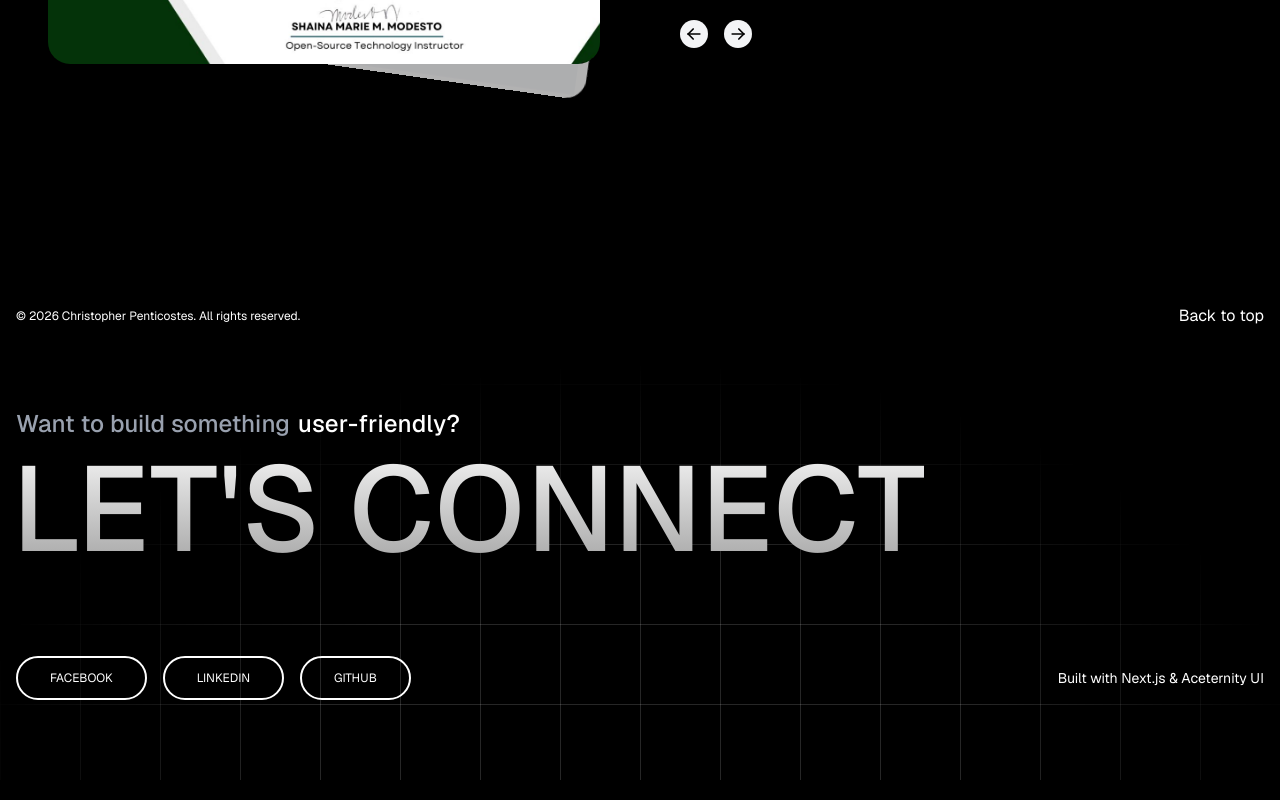
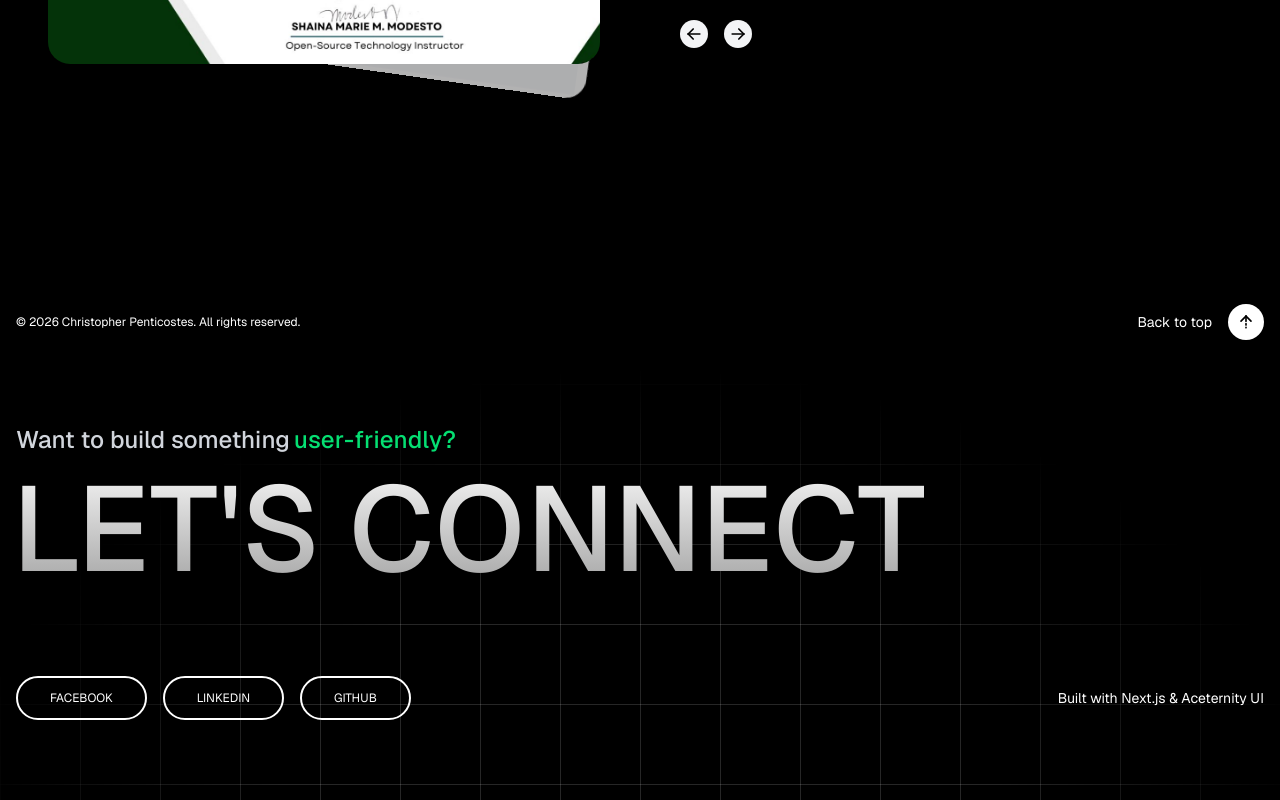
Before and after one commit to Christopher-Penticostes/Portfolio, a Next.js app: page / in a window 1280 px wide. Shown: the part 3574-4374 px from the top of the page. Built offline with nearby package versions, Linux system fonts and the light colour scheme.

Commit message:
feat(footer): add back to top function

```diff
--- a/components/shared/Footer.tsx
+++ b/components/shared/Footer.tsx
@@ -1,4 +1,7 @@
+'use client';
+
 import { FlipWords } from '@/components/ui/flip-words';
+import { IconArrowUpDashed } from '@tabler/icons-react';
 
 export function Footer() {
   const words = [
@@ -31,10 +34,18 @@ export function Footer() {
           <p className="text-xs">
             © 2026 Christopher Penticostes. All rights reserved.
           </p>
-          <div className="max-lg:hidden">Back to top</div>
+          <div
+            className="max-md:hidden flex items-center gap-4 hover:-translate-y-1 transition duration-400 cursor-pointer"
+            onClick={() => window.scrollTo({ top: 0, behavior: 'smooth' })}
+          >
+            <p className="text-sm">Back to top</p>
+            <button className="cursor-pointer p-2 text-black uppercase bg-white rounded-full transform  max-md:px-4 max-md:py-3">
+              <IconArrowUpDashed size={20} />
+            </button>
+          </div>
         </div>
         <div className="relative z-10 my-20 max-md:my-10">
-          <div className="text-2xl mx-auto font-medium text-gray-400 max-md:text-center max-md:text-lg">
+          <div className="text-2xl mx-auto font-medium text-gray-300 max-md:text-center max-md:text-lg">
             Want to build something
             <FlipWords words={words} />
           </div>
--- a/components/ui/flip-words.tsx
+++ b/components/ui/flip-words.tsx
@@ -58,7 +58,7 @@ export const FlipWords = ({
           position: 'absolute',
         }}
         className={cn(
-          'z-10 inline-block relative text-left text-white dark:text-neutral-100 pl-2',
+          'z-10 inline-block relative text-left text-green-400 dark:text-neutral-100 p-1',
           className,
         )}
         key={currentWord}
```
